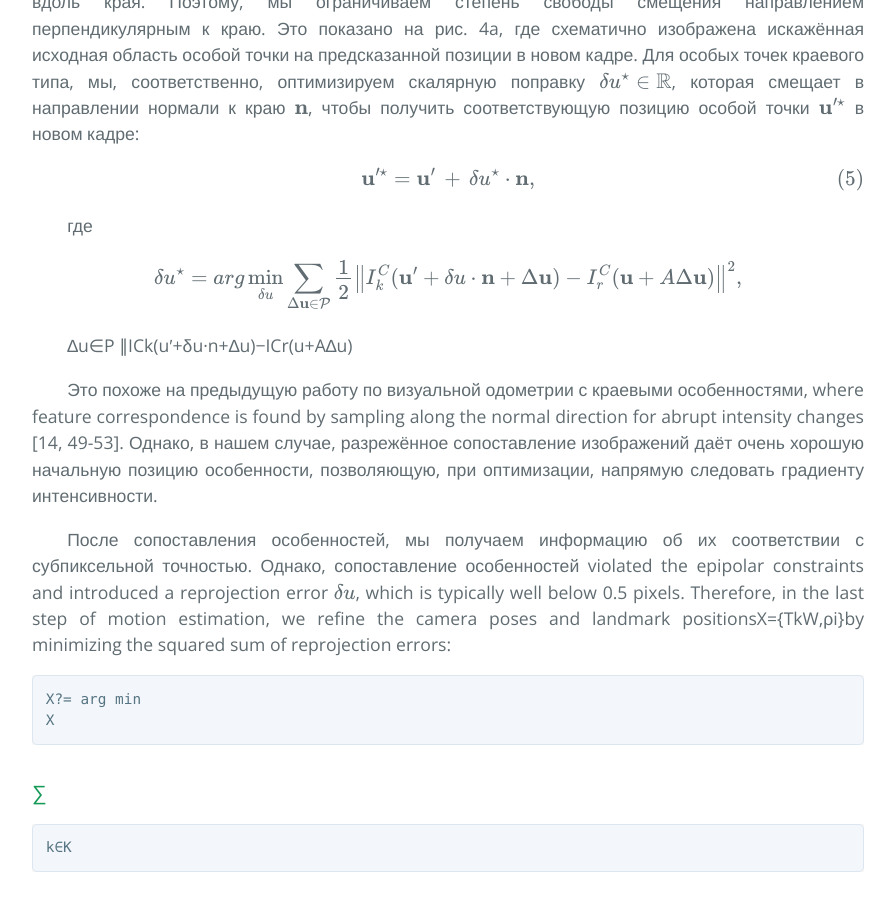
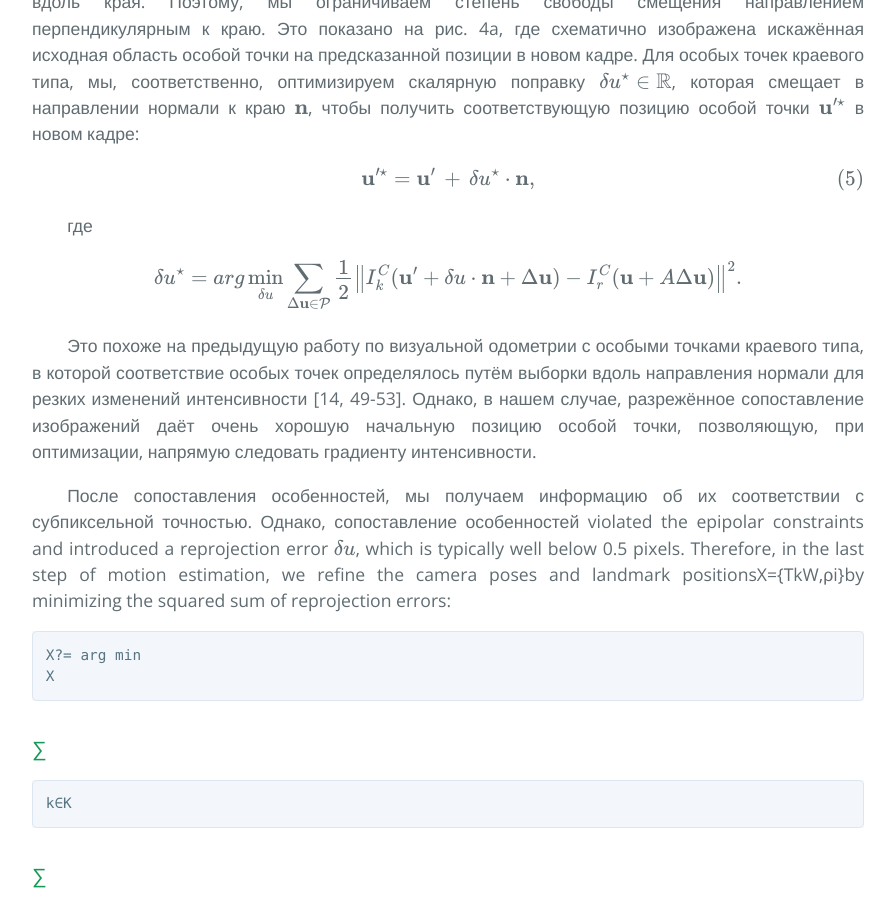
Before and after one commit to i-v-s/slam, a Jekyll site: the page built from svo2.md, in a window 1280 px wide and 900 px high, scrolled down 11779 px. Shown: the whole window, without its empty margins (192-1087 px from the left). Built offline with Jekyll 4.4.1, drawn with Linux system fonts in a browser that asks for light colours; our own code applies the rules of GitHub Pages for plain Markdown files; formulas are drawn with MathJax 3.

Commit message:
Updated svo2.md

```diff
--- a/svo2.md
+++ b/svo2.md
@@ -552,18 +552,16 @@ I_{k}^{C}(
 I_{r}^{C}(
     \mathbf{u} + A \Delta \mathbf{u}
 )
-\right \|}^{2},
+\right \|}^{2}.
 \end{equation}$$
 
-∆u∈P
-∥ICk(u′+δu·n+∆u)−ICr(u+A∆u)
-
-Это похоже на предыдущую работу по визуальной одометрии с краевыми особенностями,
-where
-feature correspondence is found by sampling along the normal
-direction for abrupt intensity changes [14, 49-53]. Однако,
+Это похоже на предыдущую работу по визуальной одометрии
+с особыми точками краевого типа,
+в которой соответствие особых точек определялось
+путём выборки вдоль направления нормали
+для резких изменений интенсивности [14, 49-53]. Однако,
 в нашем случае, разрежённое сопоставление изображений даёт очень хорошую
-начальную позицию особенности, позволяющую, при оптимизации, напрямую
+начальную позицию особой точки, позволяющую, при оптимизации, напрямую
 следовать градиенту интенсивности.
 
 После сопоставления особенностей, мы получаем информацию об их соответствии
```
